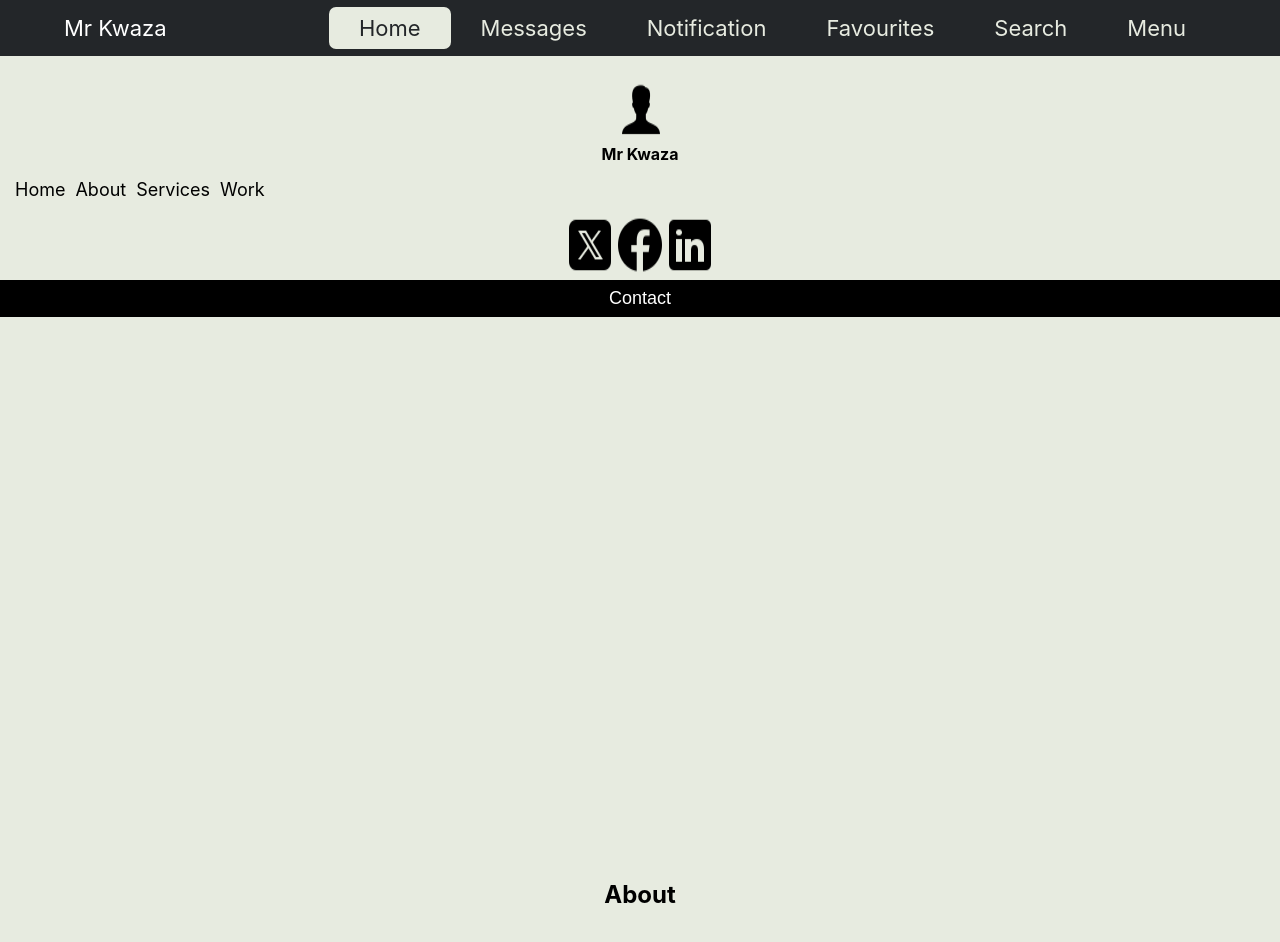
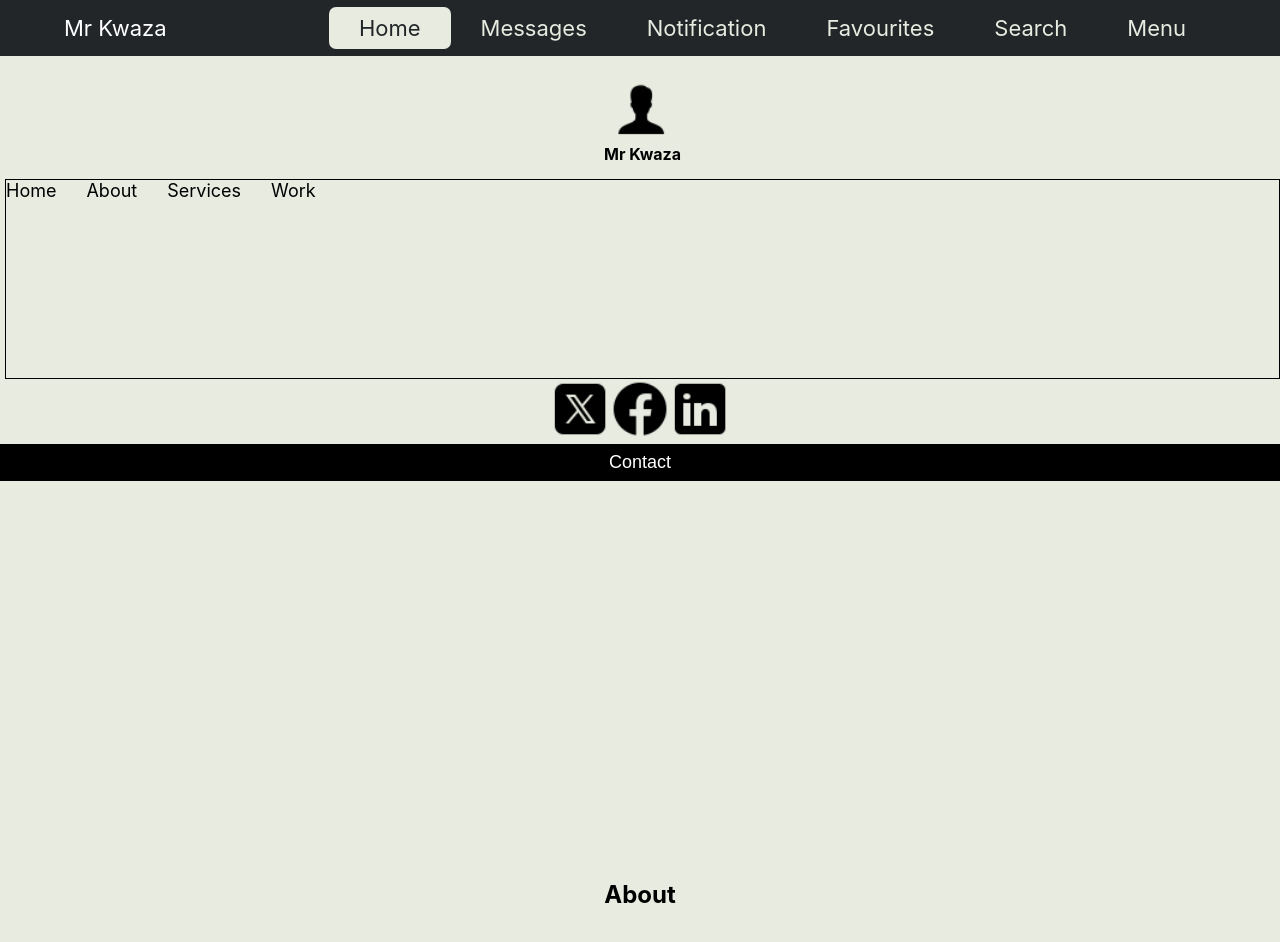
Before and after one commit to MrKwaza220/sell-buy-app, a React (Create React App) app: page / in a window 1280 px wide. Shown: the top 942 px of the page. Built offline with nearby package versions, Linux system fonts and the light colour scheme.

Commit message:
added user contact icons

```diff
--- a/src/components/home/homepage.css
+++ b/src/components/home/homepage.css
@@ -10,33 +10,47 @@
 }
 .homepage{
   margin-top: 5rem;
+  align-items: flex-start;
 }
 .card {
     box-shadow: 0 4px 8px 0 rgba(0, 0, 0, 0.2);
-    max-width: 300px;
-    margin: auto;
+    width: 400px;
+    height: 300px;
+    margin: 20px;
     text-align: start;
     font-family: arial;
   }
+
+
 
   .title {
     color: grey;
     font-size: 18px;
   }
+
   img{
     border-radius: 5px;
     height: 60px;
-    width: 50px;
+    width: 60px;
+    margin-left: 0px;
+    border: 0px solid black;
+
+  }
+    h4{
+      margin-left: 5px;
     }
-
-    .about_user{
-    margin: 15px;
+  .about_user{
+    margin: 15px 0 0 5px;
     display:flex;
-    column-gap: 10px;
-
+    column-gap: 30px;
+    border: 1px solid black;
+    height: 200px;
     }
     .about_user a{
     font-size: 18px;
+    }
+    .user_contacts a{
+      font-size:  10px;
     }
 
   button {
```
